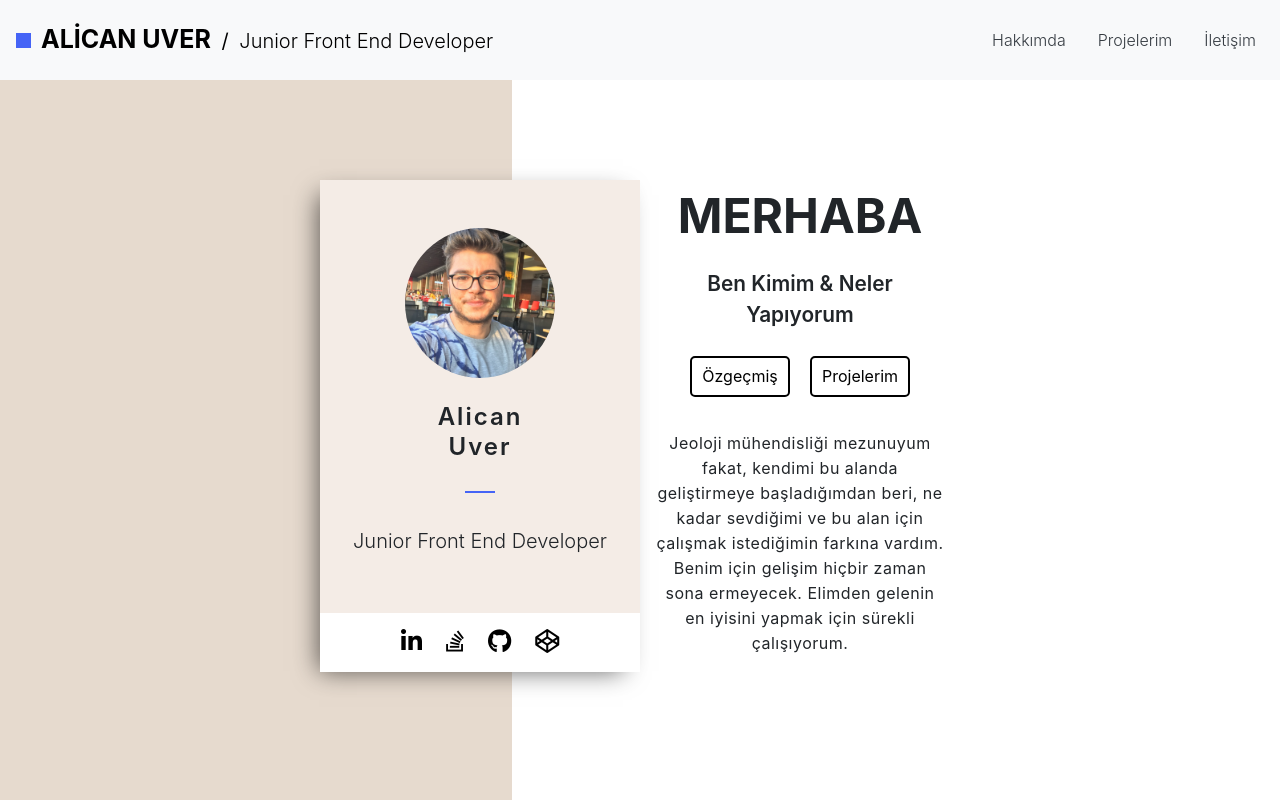
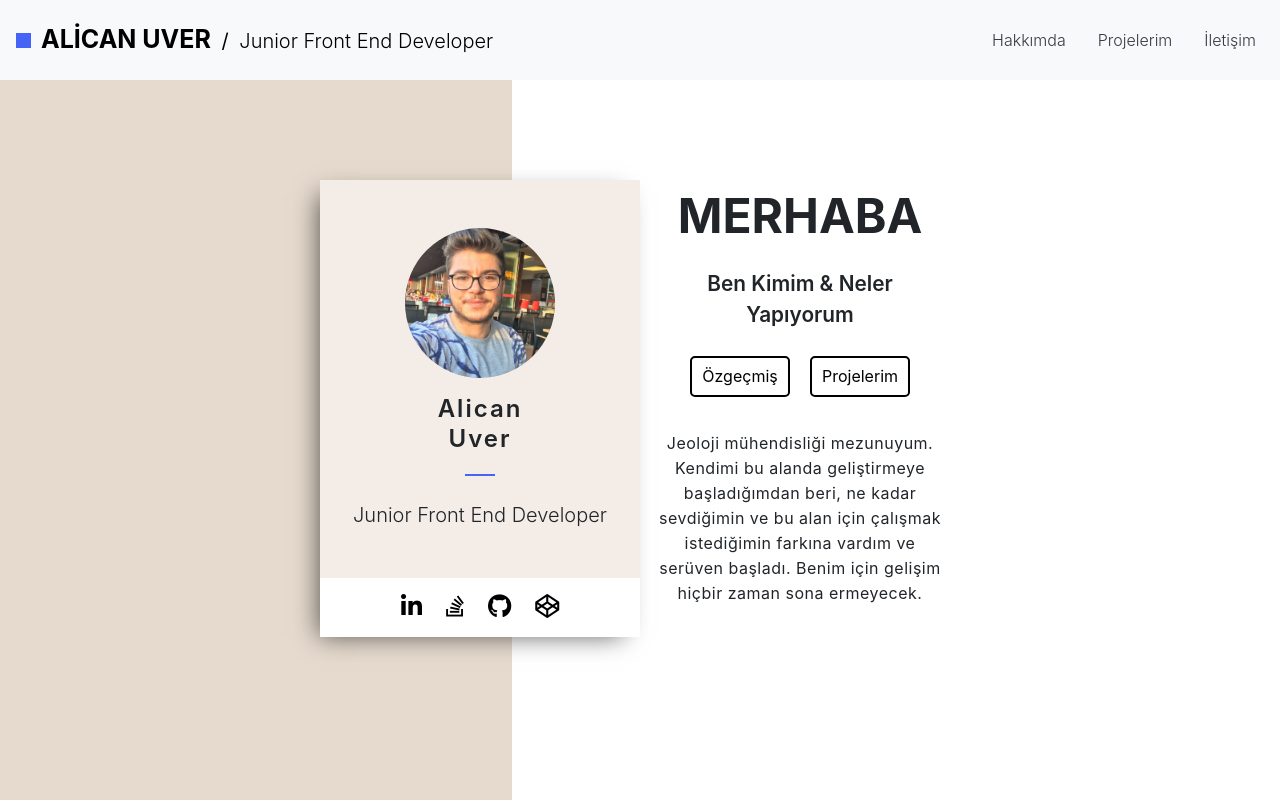
Before and after one commit to alican-uver/personal-website, a React (Create React App) app: page / in a window 1280 px wide. Shown: the top 800 px of the page. Built offline with nearby package versions, Linux system fonts and the light colour scheme.

Commit message:
added link with live versions of projects

```diff
--- a/src/components/Home/ProfileCard.js
+++ b/src/components/Home/ProfileCard.js
@@ -26,10 +26,9 @@ const ProfileCard = () => {
         <a download href="../my_resume/AlicanUVER_CV.pdf"><Button name="Özgeçmiş" /></a>
         <Link to="/projects"><Button name="Projelerim" /></Link>
         <p className="card-container-right-info pt-4">
-          Jeoloji mühendisliği mezunuyum fakat, kendimi bu alanda geliştirmeye başladığımdan
-          beri, ne kadar sevdiğimi ve bu alan için çalışmak istediğimin farkına vardım. Benim için
-          gelişim hiçbir zaman sona ermeyecek. Elimden gelenin en iyisini yapmak için sürekli
-          çalışıyorum.
+          Jeoloji mühendisliği mezunuyum. Kendimi bu alanda geliştirmeye başladığımdan
+          beri, ne kadar sevdiğimin ve bu alan için çalışmak istediğimin farkına vardım ve serüven başladı. Benim için
+          gelişim hiçbir zaman sona ermeyecek.
         </p>
       </Col>
     </Row>
--- a/src/components/Project Card/ProjectCard.js
+++ b/src/components/Project Card/ProjectCard.js
@@ -15,10 +15,10 @@ const ProjectCard = () => {
     })
       .then(items => {
         let projects = items.items.map(item => {
-          const { title, tools, description, link } = item.fields;
+          const { title, tools, description, codeLink, liveLink } = item.fields;
           const { id } = item.sys;
           const image = item.fields.image.fields.file.url
-          return { title, tools, description, link, id, image }
+          return { title, tools, description, codeLink, liveLink, id, image }
         })
         setProjects(projects)
       })
@@ -37,7 +37,10 @@ const ProjectCard = () => {
               <h2 className="project-card-name">{project.title}</h2>
               <small className="project-card-tools text-muted">{project.tools}</small>
               <p className="project-card-description">{project.description}</p>
-              <a href={project.link}>Kodları İncelemek İçin</a>
+              <div className="project-card-links">
+                  <a className="project-card-link mb-4" href={project.codeLink}>Kodları İncelemek İçin</a>
+                  <a className="project-card-link" href={project.liveLink}>Canlı Görmek için</a>
+              </div>
             </Col>
             <Col md={5} className="img-container mx-auto">
               <img className="img-container-item" src={project.image} alt="project-img" />
--- a/src/components/Project Card/projectCard.scss
+++ b/src/components/Project Card/projectCard.scss
@@ -20,6 +20,9 @@
         text-align: justify;
         letter-spacing: 0.3px;
     }
+    &-link{
+        display:block;
+    }
     // Col right
     .img-container {
         position: relative;
--- a/src/components/SocialMedia.js
+++ b/src/components/SocialMedia.js
@@ -17,7 +17,7 @@ const SocialMedia = () => {
                 <i className="fab fa-github"></i>
             </a>
             <a href="https://codepen.io/codebyalican">
-                <i class="fab fa-codepen"></i>
+                <i className="fab fa-codepen"></i>
             </a>
         </div>
     )
```
